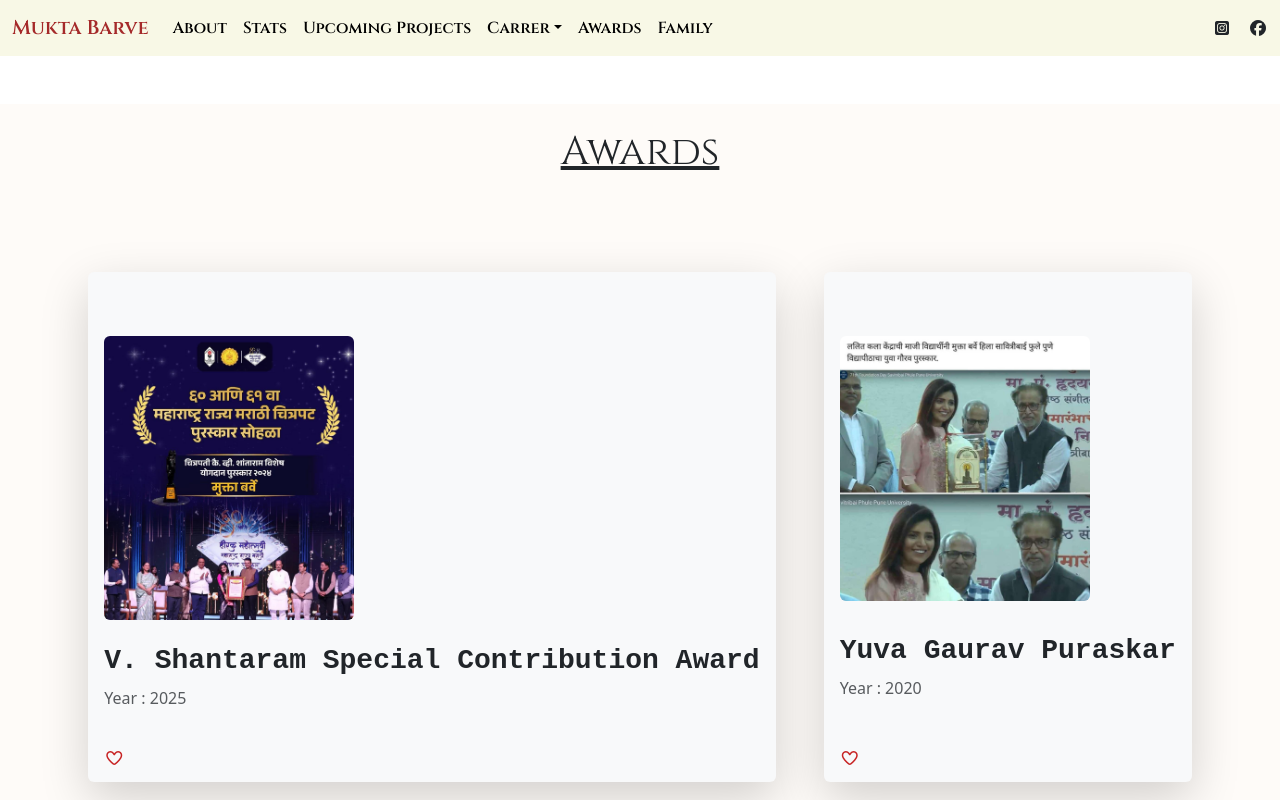
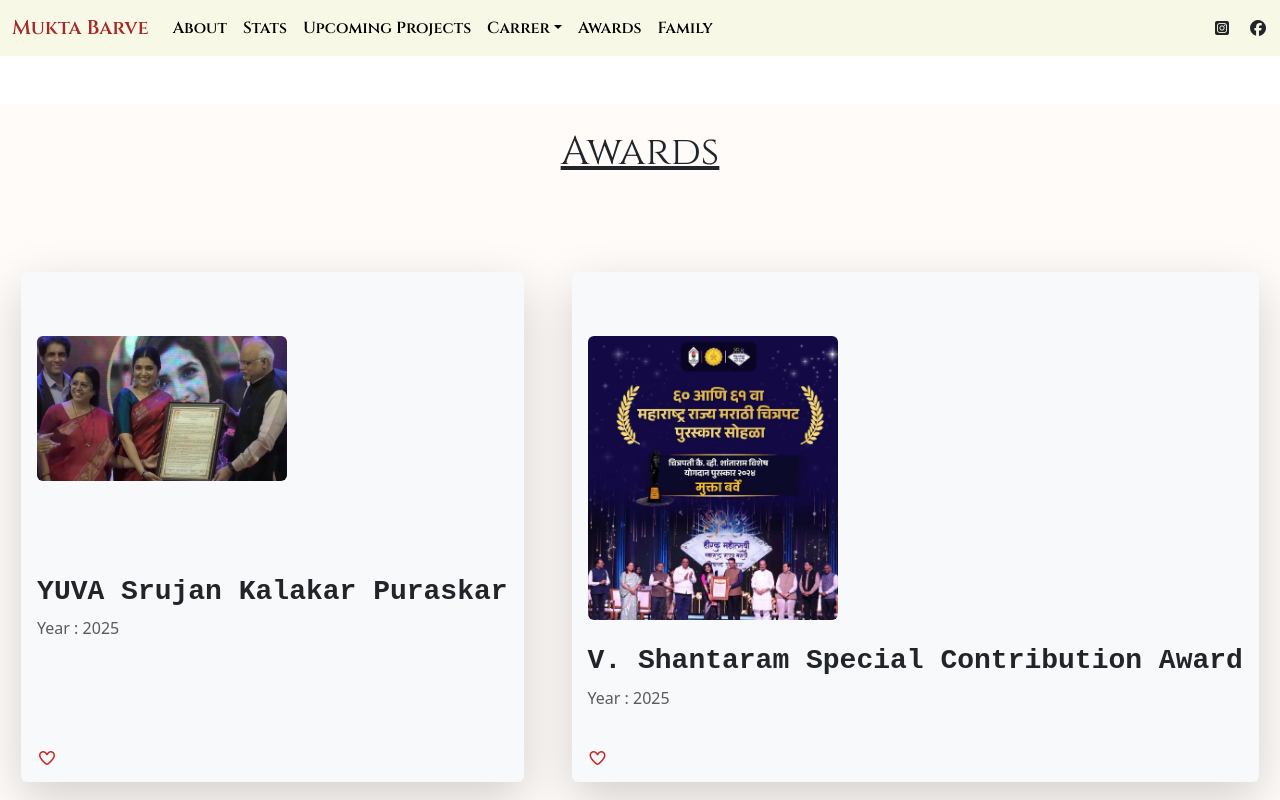
Before and after one commit to maiswati/Ani-Mukta-Barve, a React (Vite) app: page /awards in a window 1280 px wide. Shown: the top 800 px of the page. Built offline with nearby package versions, Linux system fonts and the light colour scheme.

Commit message:
Your commit message here

```diff
--- a/src/data.js
+++ b/src/data.js
@@ -510,7 +510,13 @@ import spa from './assets/smitaPatil.jpg';
 import ltt from './assets/TarunTejankitAwards.jpg'
 import pul from './assets/PulotsavAward.jpg'
 import filmfare from './assets/filmfare.jpg'
+import yuva from './assets/yuvaPuraskar.png'
 export const awards = [
+  {
+    "year" : 2025,
+    "award" : "YUVA Srujan Kalakar Puraskar",
+    "src" : yuva
+  },
   {
     "year" : 2025,
     "award" : "V. Shantaram Special Contribution Award",
```
